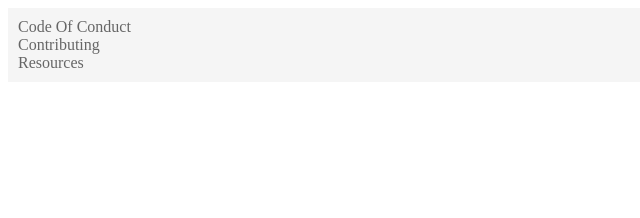
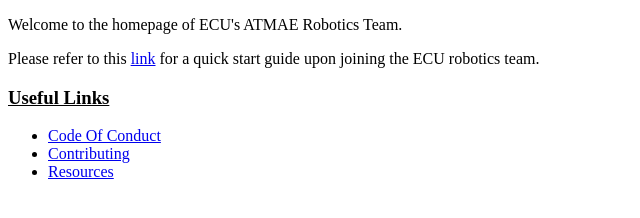
Before and after one commit to ECU-ATMAE-ROBOTICS/ecu-robotics, a plain HTML site: page index.html in a window 1280 px wide. Shown: the whole page, without its empty margins (0-640 px from the left). Drawn offline with Linux system fonts and the light colour scheme; files that its build step writes are made by us from their sources.

Commit message:
Add link to quick-start page; greeting

```diff
--- a/index.html
+++ b/index.html
@@ -8,14 +8,22 @@
     <title>ECU ATMAE Robotics Homepage</title>
 </head>
 <body>
-    <header class="header">
-      <nav class="header-nav">
-        <ul class="header-nav-list">
-            <li><a href="src/policies/code-of-conduct.html"> Code Of Conduct</a></li>
-            <li><a href="src/contributing/contributing.html">Contributing</a></li>
-            <li><a href="src/resources.html">Resources</a></li>
-        </ul>
-      </nav>
-    </header>
+
+    <p>
+      Welcome to the homepage of ECU's ATMAE Robotics Team.
+    </p>
+    <p>
+      Please refer to this <a href="src/topics/getting-started/getting-started.html">link</a> for a quick start guide upon joining
+      the ECU robotics team.
+    </p>
+
+    <h3>
+      <u>Useful Links</u>
+    </h3>
+    <ul>
+        <li><a href="src/policies/code-of-conduct.html"> Code Of Conduct</a></li>
+        <li><a href="src/contributing/contributing.html">Contributing</a></li>
+        <li><a href="src/resources.html">Resources</a></li>
+    </ul>
   </body>
 </html>
```
